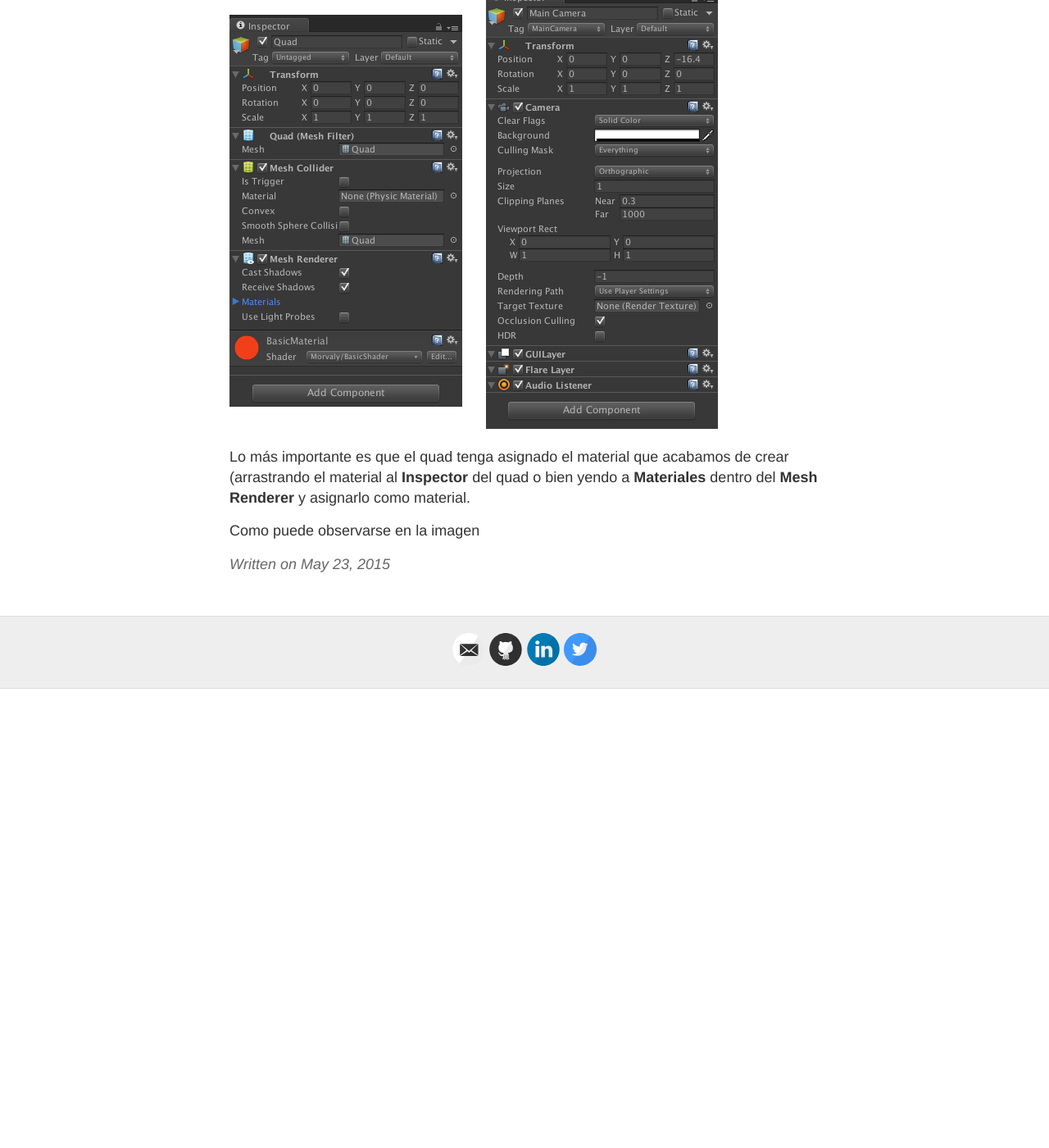
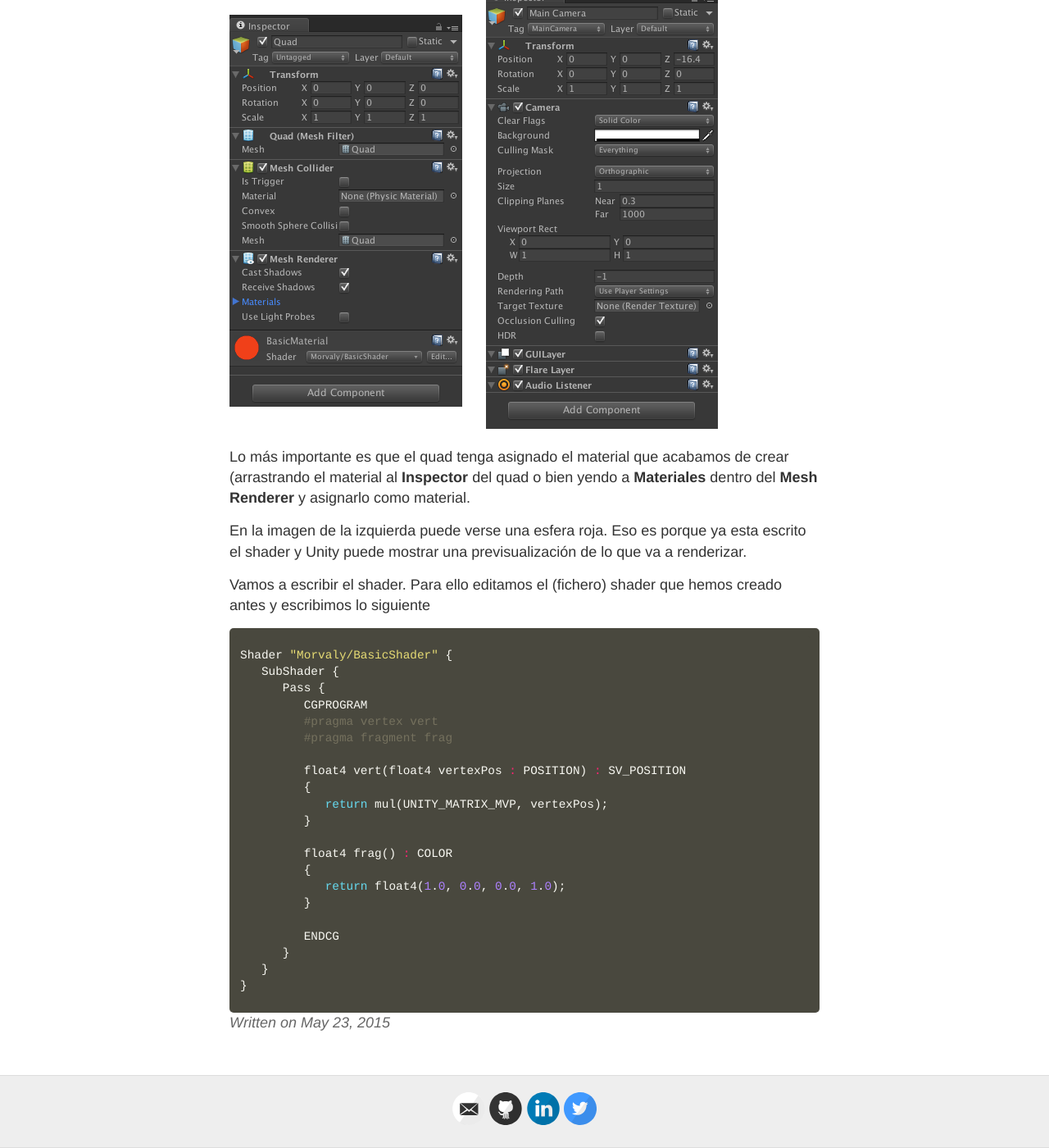
Before and after one commit to josemorval/UnityArchive, a Jekyll site: the page built from _posts/2015-05-23-pintandocuadro.md, in a window 1280 px wide and 1400 px high, scrolled down 1389 px. Shown: the whole window at 82% size. Built offline with Jekyll 4.4.1, drawn with Linux system fonts in a browser that asks for light colours; Markdown is read by kramdown in place of the engine named in the settings; before the commit the page ends 2229 px from its top, so only the background shows below that.

Commit message:
Updated 2015-05-23-pintandocuadro.md

````diff
--- a/_posts/2015-05-23-pintandocuadro.md
+++ b/_posts/2015-05-23-pintandocuadro.md
@@ -48,4 +48,30 @@
 
 Lo más importante es que el quad tenga asignado el material que acabamos de crear (arrastrando el material al **Inspector** del quad o bien yendo a **Materiales** dentro del **Mesh Renderer** y asignarlo como material.
 
-Como puede observarse en la imagen
+En la imagen de la izquierda puede verse una esfera roja. Eso es porque ya esta escrito el shader y Unity puede mostrar una previsualización de lo que va a renderizar.
+
+Vamos a escribir el shader. Para ello editamos el (fichero) shader que hemos creado antes y escribimos lo siguiente
+
+```c
+Shader "Morvaly/BasicShader" {
+   SubShader {
+      Pass {
+         CGPROGRAM
+         #pragma vertex vert
+         #pragma fragment frag
+
+         float4 vert(float4 vertexPos : POSITION) : SV_POSITION
+         {
+            return mul(UNITY_MATRIX_MVP, vertexPos);
+         }
+
+         float4 frag() : COLOR
+         {
+            return float4(1.0, 0.0, 0.0, 1.0);
+         }
+
+         ENDCG
+      }
+   }
+}
+```
````
